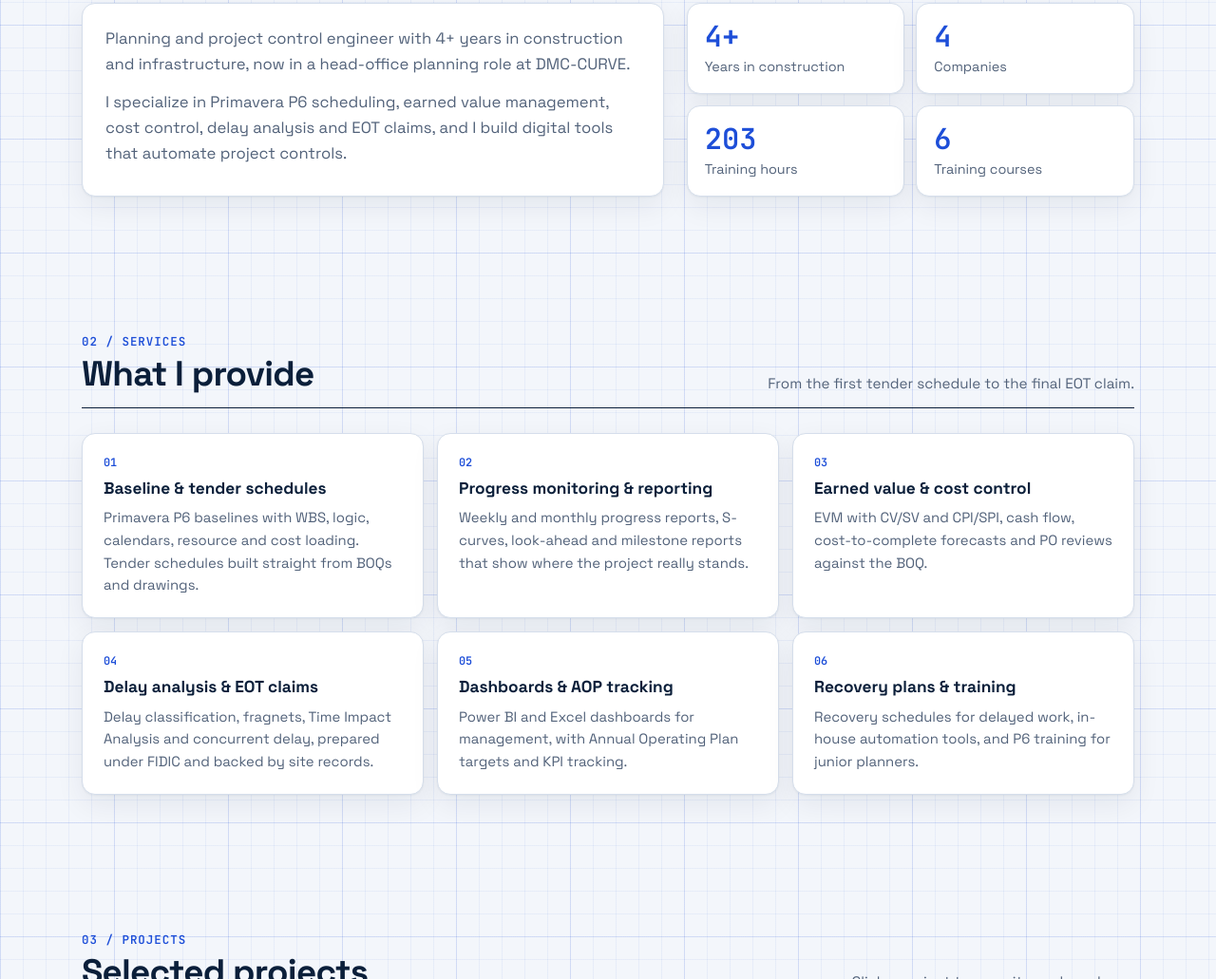
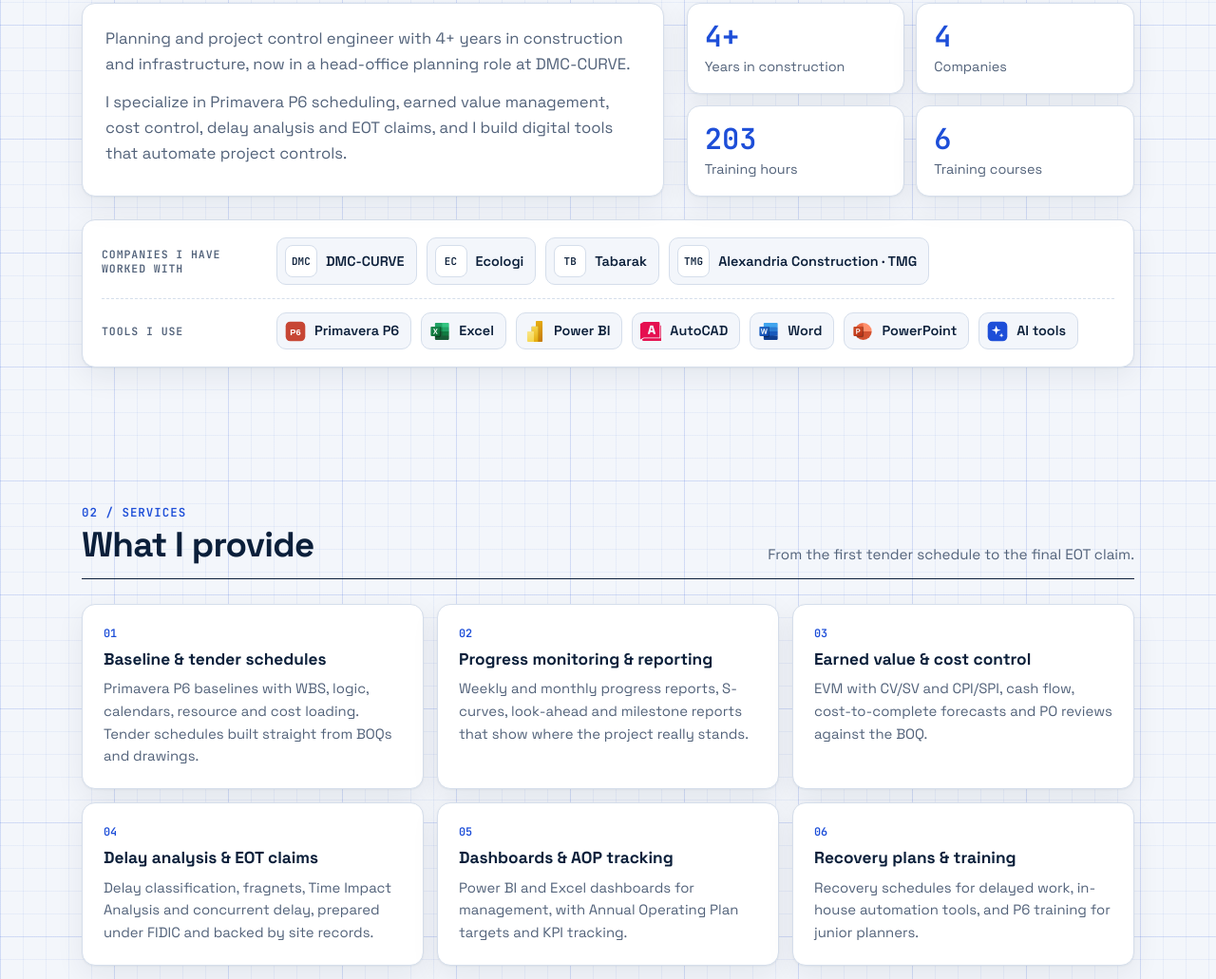
Before and after one commit to ahmed3okail/3okail-blueprint, a plain HTML site: page index.html in a window 1280 px wide. Shown: the part 694-1725 px from the top of the page at 95% size. Drawn offline with Linux system fonts and the light colour scheme.

Commit message:
Add company logos and tool icons (#7)
* Add company logos and tool icons to home and career pages

Company tiles show a monogram until a logo file is added to assets/logos/
and its id is listed in LOGOS in site.js.

Co-Authored-By: Claude Opus 5.5 <noreply@anthropic.com>
Claude-Session: https://claude.ai/code/session_01FSJgK8K4Cozr3sgfaiEheS

* Fix Arabic label font rule

Co-Authored-By: Claude Opus 5.5 <noreply@anthropic.com>
Claude-Session: https://claude.ai/code/session_01FSJgK8K4Cozr3sgfaiEheS

---------

Co-authored-by: Claude <noreply@anthropic.com>

```diff
--- a/assets/site.css
+++ b/assets/site.css
@@ -347,3 +347,22 @@ nav.links a.cur{color:var(--ink);background:var(--surface-2)}
 .counter b span{font-size:inherit;color:inherit}
 :root[lang="ar"] .subhero .crumb{font-family:var(--font);letter-spacing:0;font-size:.9rem}
 .proj .res{font-weight:600;font-size:.86rem;color:var(--good);background:var(--good-soft);border-radius:8px;padding:5px 9px;margin-top:6px;align-self:flex-start}
+
+/* companies & tools */
+.brands{margin-top:24px;display:grid;gap:14px;background:var(--surface);border:1px solid var(--line);border-radius:var(--r);padding:18px 20px;box-shadow:var(--shadow)}
+.brow{display:grid;grid-template-columns:170px 1fr;gap:14px;align-items:center}
+.brow+.brow{border-top:1px dashed var(--line);padding-top:14px}
+.blabel{font:600 .72rem var(--mono);letter-spacing:.08em;text-transform:uppercase;color:var(--muted)}
+.bl{display:flex;flex-wrap:wrap;gap:10px}
+.co,.tool{display:flex;align-items:center;gap:9px;padding:7px 12px 7px 8px;border:1px solid var(--line);border-radius:10px;background:var(--bg);font-weight:600;font-size:.9rem;color:var(--ink);transition:transform .2s,border-color .2s}
+[dir=rtl] .co,[dir=rtl] .tool{padding:7px 8px 7px 12px}
+.co:hover,.tool:hover{transform:translateY(-2px);border-color:var(--accent)}
+.co-logo{width:34px;height:34px;flex:none;border-radius:8px;display:grid;place-items:center;background:#fff;border:1px solid var(--line);overflow:hidden}
+.co-logo b{font:700 .68rem var(--mono);color:#0b1f3a;letter-spacing:.02em}
+.co-logo img{width:100%;height:100%;object-fit:contain;padding:3px}
+.co-logo.lg{width:52px;height:52px;border-radius:12px;margin-bottom:10px}
+.co-logo.lg b{font-size:.9rem}
+.tool-ic{width:22px;height:22px;flex:none}
+.leaf .tool-ic{width:20px;height:20px;align-self:center}
+@media (max-width:720px){.brow{grid-template-columns:1fr;gap:8px}.co,.tool{font-size:.85rem}}
+[lang=ar] .blabel{font-family:inherit;font-size:.85rem;letter-spacing:0;text-transform:none}
--- a/assets/site.js
+++ b/assets/site.js
@@ -7,14 +7,27 @@ function esc(s){return String(s).replace(/[&<>"]/g,function(c){return{'&':'&amp;
 function $(id){return document.getElementById(id)}
 
 var C={
- en:{langBtn:'العربية',nav:['Home','Career','EVM lab','Delay lab','Contact'],fullName:'Ahmed Abd El-Basset AbuOkail',titleSfx:'Ahmed AbuOkail',home:'← Home'},
- ar:{langBtn:'English',nav:['الرئيسية','المسيرة','معمل EVM','معمل التأخير','تواصل'],fullName:'أحمد عبد الباسط أبوعقيل',titleSfx:'أحمد أبوعقيل',home:'→ الرئيسية'}
+ en:{coT:'Companies I have worked with',toolT:'Tools I use',langBtn:'العربية',nav:['Home','Career','EVM lab','Delay lab','Contact'],fullName:'Ahmed Abd El-Basset AbuOkail',titleSfx:'Ahmed AbuOkail',home:'← Home'},
+ ar:{coT:'شركات عملت بها',toolT:'الأدوات اللي بستخدمها',langBtn:'English',nav:['الرئيسية','المسيرة','معمل EVM','معمل التأخير','تواصل'],fullName:'أحمد عبد الباسط أبوعقيل',titleSfx:'أحمد أبوعقيل',home:'→ الرئيسية'}
 };
 var NAV=[['index.html','home'],['career.html','career'],['evm.html','evm'],['delay.html','delay'],['index.html#contact','contact']];
 var page=null, lang='en';
 
+var TOOLS=[['p6','Primavera P6'],['excel','Excel'],['powerbi','Power BI'],['autocad','AutoCAD'],['word','Word'],['powerpoint','PowerPoint'],['ai',{en:'AI tools',ar:'أدوات AI'}]];
+var COS=[{id:'dmc',n:'DMC-CURVE',m:'DMC'},{id:'eco',n:'Ecologi',m:'EC'},{id:'tab',n:{en:'Tabarak',ar:'تبارك'},m:'TB'},{id:'acc',n:{en:'Alexandria Construction · TMG',ar:'الإسكندرية للإنشاءات · TMG'},m:'TMG'}];
+/* company ids that have a real logo file at assets/logos/<id>.png; others show a monogram */
+var LOGOS={};
+function tr(v){return typeof v==='string'?v:(v[lang]||v.en)}
 var Site={
  esc:esc, $:$, store:store,
+ coLogo:function(id,cls){var c=COS.filter(function(x){return x.id===id})[0];if(!c)return '';
+   return '<span class="co-logo'+(cls?' '+cls:'')+'">'+(LOGOS[id]?'<img src="assets/logos/'+id+'.png" alt="'+esc(tr(c.n))+'">':'<b>'+c.m+'</b>')+'</span>'},
+ toolIcon:function(id){return '<img class="tool-ic" src="assets/tools/'+id+'.svg" alt="" width="22" height="22">'},
+ brands:function(){
+   var co=$('coRow'),tl=$('toolRow');
+   if(co)co.innerHTML=COS.map(function(c){return '<div class="co">'+Site.coLogo(c.id)+'<span>'+esc(tr(c.n))+'</span></div>'}).join('');
+   if(tl)tl.innerHTML=TOOLS.map(function(x){return '<div class="tool">'+Site.toolIcon(x[0])+'<span>'+esc(tr(x[1]))+'</span></div>'}).join('');
+ },
  get lang(){return lang},
  t:function(k){var P=page&&page.T||{};
    if(P[lang]&&P[lang][k]!==undefined)return P[lang][k];
@@ -30,6 +43,7 @@ var Site={
    $('langBtn').textContent=t('langBtn');
    var cur=document.body.getAttribute('data-page');
    $('nav').innerHTML=NAV.map(function(n,i){return '<a href="'+n[0]+'"'+(n[1]===cur?' class="cur" aria-current="page"':'')+'><span class="n">0'+(i+1)+'</span>'+esc(t('nav')[i])+'</a>'}).join('');
+   Site.brands();
    if(page.render)page.render(l);
  },
  init:function(p){
--- a/index.html
+++ b/index.html
@@ -81,6 +81,10 @@
           <div class="counter"><b class="count" data-to="203">0</b><span data-i="cHours"></span></div>
           <div class="counter"><b class="count" data-to="6">0</b><span data-i="cCerts"></span></div>
         </div>
+      </div>
+      <div class="brands reveal">
+        <div class="brow"><span class="blabel" data-i="coT"></span><div class="bl" id="coRow"></div></div>
+        <div class="brow"><span class="blabel" data-i="toolT"></span><div class="bl" id="toolRow"></div></div>
       </div>
     </div>
   </section>
```
Also changed, not shown: career.html (+3 -3 lines), assets/tools/ai.svg (added), assets/tools/autocad.svg (added), assets/tools/excel.svg (added), assets/tools/p6.svg (added), assets/tools/powerbi.svg (added), assets/tools/powerpoint.svg (added), assets/tools/word.svg (added).
